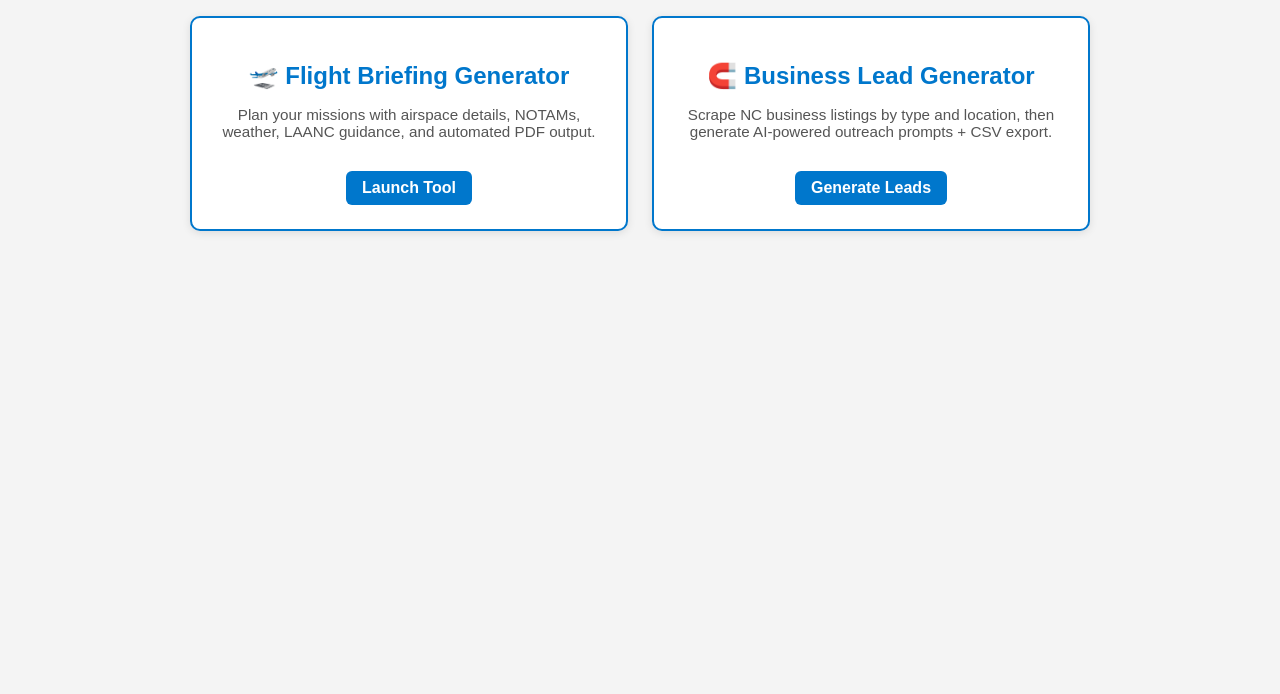
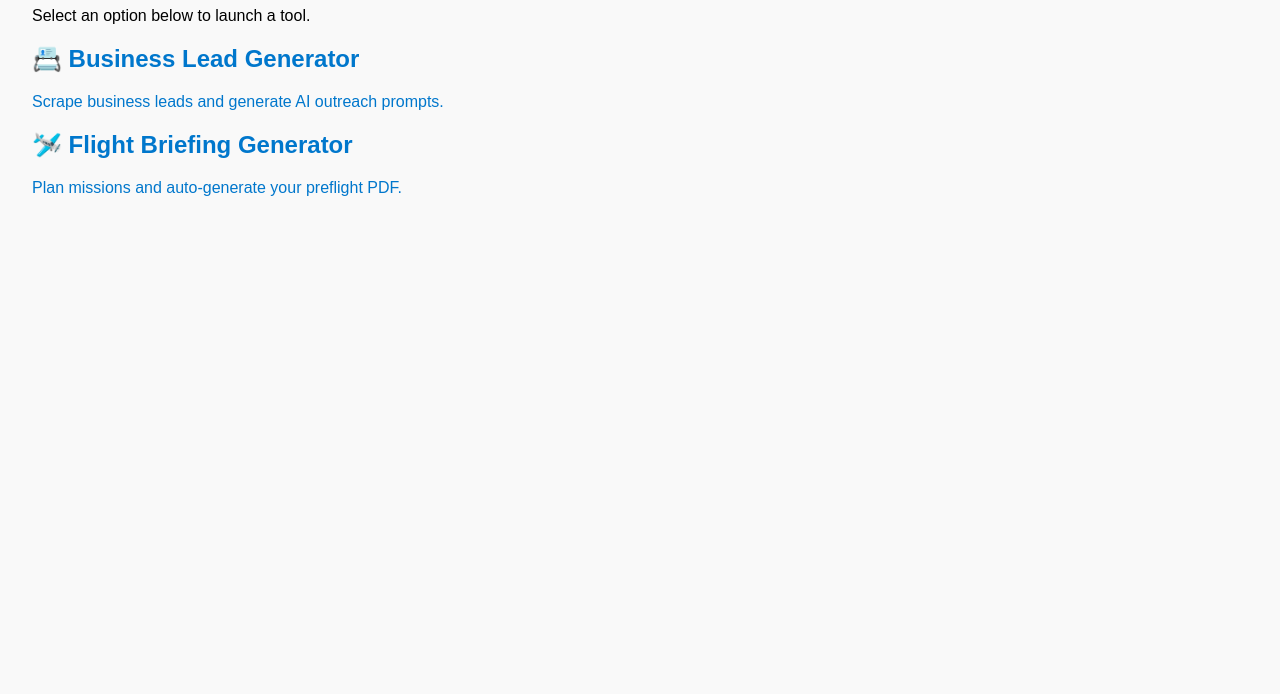
Before and after one commit to BobbyB-SLC/Flight-Briefing, a website: page public/agents/index.html in a window 1280 px wide. Shown: the part 106-800 px from the top of the page. Drawn offline with Linux system fonts and the light colour scheme.

Commit message:
Restored Agent Hub index.html

```diff
--- a/public/agents/index.html
+++ b/public/agents/index.html
@@ -4,86 +4,24 @@
   <meta charset="UTF-8" />
   <meta name="viewport" content="width=device-width, initial-scale=1.0"/>
   <title>Sky Lens Carolina | Agent Tools</title>
-  <link rel="stylesheet" href="/style.css" />
-  <style>
-    body {
-      font-family: sans-serif;
-      padding: 2rem;
-      max-width: 900px;
-      margin: auto;
-      background-color: #f4f4f4;
-    }
-
-    h1 {
-      text-align: center;
-      color: #333;
-    }
-
-    .agent-grid {
-      display: grid;
-      grid-template-columns: repeat(auto-fit, minmax(280px, 1fr));
-      gap: 1.5rem;
-      margin-top: 2rem;
-    }
-
-    .agent-tile {
-      background: white;
-      border: 2px solid #0077cc;
-      border-radius: 10px;
-      padding: 1.5rem;
-      text-align: center;
-      box-shadow: 0 2px 8px rgba(0,0,0,0.1);
-      transition: transform 0.2s ease, box-shadow 0.2s ease;
-    }
-
-    .agent-tile:hover {
-      transform: scale(1.02);
-      box-shadow: 0 4px 12px rgba(0,0,0,0.15);
-    }
-
-    .agent-tile h2 {
-      margin-bottom: 0.5rem;
-      color: #0077cc;
-    }
-
-    .agent-tile p {
-      font-size: 0.95rem;
-      color: #555;
-    }
-
-    .agent-tile a {
-      display: inline-block;
-      margin-top: 1rem;
-      background: #0077cc;
-      color: white;
-      text-decoration: none;
-      padding: 0.5rem 1rem;
-      border-radius: 6px;
-      font-weight: bold;
-    }
-
-    .agent-tile a:hover {
-      background: #005fa3;
-    }
-  </style>
+  <link rel="stylesheet" href="/style.css">
 </head>
 <body>
-  <h1>Sky Lens Carolina | Agent Tools</h1>
+  <div class="container">
+    <h1>🧠 Sky Lens Agent Tools</h1>
+    <p>Select an option below to launch a tool.</p>
 
-  <div class="agent-grid">
+    <div class="card-grid">
+      <a href="/agents/leads.html" class="card">
+        <h2>📇 Business Lead Generator</h2>
+        <p>Scrape business leads and generate AI outreach prompts.</p>
+      </a>
 
-    <div class="agent-tile">
-      <h2>🛫 Flight Briefing Generator</h2>
-      <p>Plan your missions with airspace details, NOTAMs, weather, LAANC guidance, and automated PDF output.</p>
-      <a href="briefing.html">Launch Tool</a>
+      <a href="/" class="card">
+        <h2>🛩️ Flight Briefing Generator</h2>
+        <p>Plan missions and auto-generate your preflight PDF.</p>
+      </a>
     </div>
-
-    <div class="agent-tile">
-      <h2>🧲 Business Lead Generator</h2>
-      <p>Scrape NC business listings by type and location, then generate AI-powered outreach prompts + CSV export.</p>
-      <a href="leads.html">Generate Leads</a>
-    </div>
-
   </div>
 </body>
 </html>
```
Also changed, not shown: public/index.html (+13 -75 lines).
